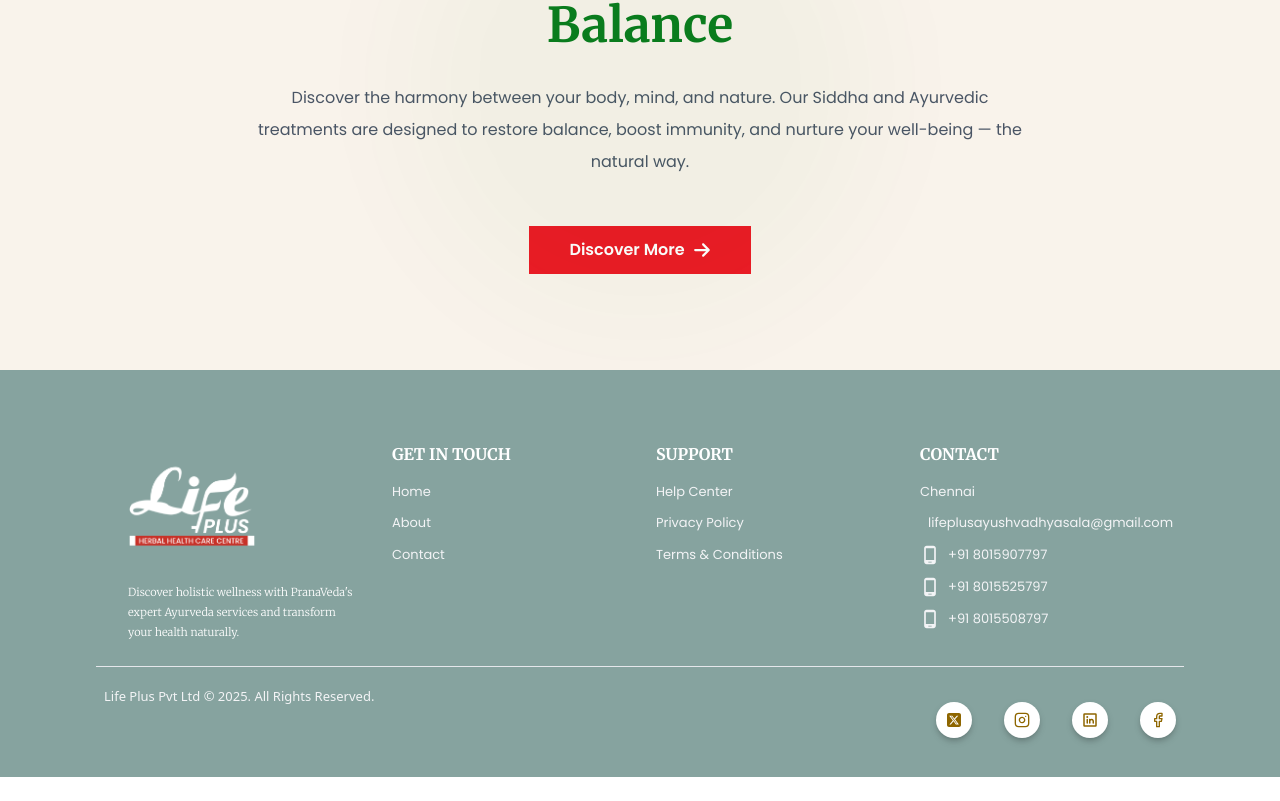
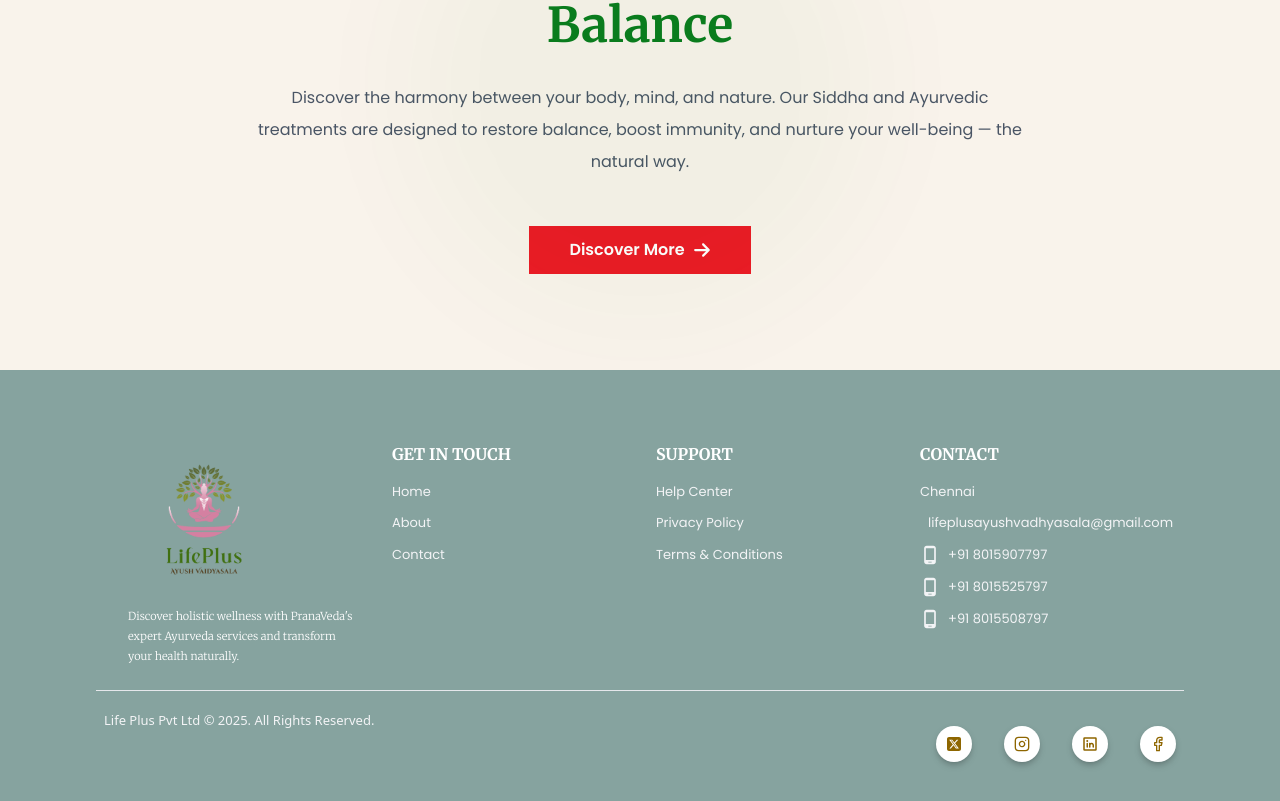
Before and after one commit to Rahulrj777/Life_Plus, a React (Vite) app: page / in a window 1280 px wide. Shown: the part 3985-4786 px from the top of the page. Before the commit the page ends 4762 px from the top, so only its background shows below. Built offline with nearby package versions, Linux system fonts and the light colour scheme.

Commit message:
Initial project setup with frontend code

```diff
--- a/src/components/Footer.jsx
+++ b/src/components/Footer.jsx
@@ -1,29 +1,13 @@
-import React from 'react'
 import { Link } from 'react-router-dom';
+import logo from '../images/logo.png'
 
-// import logo from '../images/64.png'
-import logo from '../images/footer_logo.png'
-// import line from '../images/banner/line.png'
-
-
-//icons
 import { FiInstagram } from "react-icons/fi";
 import { FaSquareXTwitter } from "react-icons/fa6";
-import { ImWhatsapp } from "react-icons/im";
 import { PiLinkedinLogoBold } from "react-icons/pi";
 import { LuFacebook } from "react-icons/lu";
-import { FaThreads } from "react-icons/fa6";
 import { MdOutlinePhoneAndroid } from "react-icons/md";
-import { TbDeviceLandlinePhone } from "react-icons/tb";
-
 
 import { MdOutlineMail } from "react-icons/md";
-import { FaMobileScreen } from "react-icons/fa6";
-
-
-
-
-
 
 const Footer = () => {
 
@@ -40,7 +24,7 @@ const Footer = () => {
                     <div class="px-4  w-full  md:w-[85%] mx-auto md:px-4 sm:px-6 text-gray-800 sm:grid md:grid-cols-4 sm:grid-cols-2 ">
 
                         <div class=" p-2 md:p-4 ">
-                            <img src={logo} className='w-14 sm:w-14 md:w-32  object-cover ' alt="" />
+                            <img src={logo} className='w-14 sm:w-14 md:w-38  object-cover ' alt="" />
 
                             <p className='mt-3 font-[Merriweather]  text-[11px] leading-5 text-white font-extralight'>Discover holistic wellness with PranaVeda's expert Ayurveda services and transform your health naturally.</p>
 
@@ -85,12 +69,10 @@ const Footer = () => {
 
 
                             <div >
-                                {/* <h2 className='text-[14px] font-semibold '>SPECTRA CONSTRUCTIONS AND INFRASTRUCTURE PVT. LTD</h2> */}
                                 <p class="text-gray-100 my-3 block  text-[12px] sm:text-[13px]  md:text-[13px]" >  Chennai  </p>
 
                             </div>
                             <a href="mailto::lifeplusayushvadhyasala@gmail.com" target="_blank" class="text-gray-100 my-3   text-[12px] sm:text-[13px]  md:text-[13px] flex items-center gap-x-2" ><MdOutlineMail className=' text-[16px] md:text-[20px] font-bold' /> lifeplusayushvadhyasala@gmail.com</a>
-                            {/* <a href="tel:91" target="_blank" className='text-gray-100 text-[12px] sm:text-[13px] md:text-[14px] my-3 flex items-center gap-x-2 '><MdOutlinePhoneAndroid className='text-[16px] md:text-[20px] font-bold' /> 044 -22602050</a> */}
                             <a href="tel:918015907797" target="_blank" className='text-gray-100 text-[12px] sm:text-[13px] md:text-[13px] my-3 flex items-center gap-x-2 '><MdOutlinePhoneAndroid className='text-[16px] md:text-[20px] font-bold' /> +91 8015907797</a>
                             <a href="tel:918015525797" target="_blank" className='text-gray-100 text-[12px] sm:text-[13px] md:text-[13px] my-3 flex items-center gap-x-2 '><MdOutlinePhoneAndroid className='text-[16px] md:text-[20px] font-bold' /> +91 8015525797</a>
                             <a href="tel:918015508797" target="_blank" className='text-gray-100 text-[12px] sm:text-[13px] md:text-[13px] my-3 flex items-center gap-x-2 '><MdOutlinePhoneAndroid className='text-[16px] md:text-[20px] font-bold' /> +91 8015508797</a>
@@ -120,16 +102,6 @@ const Footer = () => {
                                     </div>
                                 </Link>
 
-                                {/* <Link to="https://api.whatsapp.com/send?phone="
-                                    target="_blank"
-                                    rel="noopener noreferrer"
-                                    className=""
-                                >
-                                    <div className='w-6 h-6 md:w-9 md:h-9 bg-white hover:border hover:border-[#6bb8ff] hover:bg-[#fbfbfb] rounded-full flex justify-center items-center shadow-md drop-shadow-md cursor-pointer hover:shadow-lg hover:drop-shadow-xl hover:animate-bounce'>
-                                        <ImWhatsapp className='text-[12px] sm:text-[13px] md:text-[16px] text-green-800' />
-                                    </div>
-                                </Link> */}
-
                                 <Link to="" target='_blank' className="">
                                     <div className='w-6 h-6 md:w-9 md:h-9 bg-white hover:border hover:border-[#6bb8ff] hover:bg-[#fbfbfb] rounded-full flex justify-center items-center shadow-md drop-shadow-md  cursor-pointer hover:shadow-lg hover:drop-shadow-xl hover:animate-bounce'>
                                         <PiLinkedinLogoBold className='text-[12px] sm:text-[13px] md:text-[16px] text-[#8e6600]' />
@@ -141,12 +113,6 @@ const Footer = () => {
                                         <LuFacebook className='text-[12px] sm:text-[13px] md:text-[16px] text-[#8e6600]' />
                                     </div>
                                 </Link>
-
-                                {/* <Link to="" target='_blank'>
-                                    <div className='w-6 h-6 md:w-9 md:h-9 bg-white hover:border hover:border-gray-300 hover:bg-[#fbfbfb] rounded-full flex justify-center items-center shadow-md drop-shadow-md cursor-pointer hover:shadow-lg hover:drop-shadow-xl hover:animate-bounce'>
-                                        <FaThreads className='text-[12px] sm:text-[13px] md:text-[16px] text-gray-800' />
-                                    </div>
-                                </Link> */}
                             </div>
                         </div>
 
```
